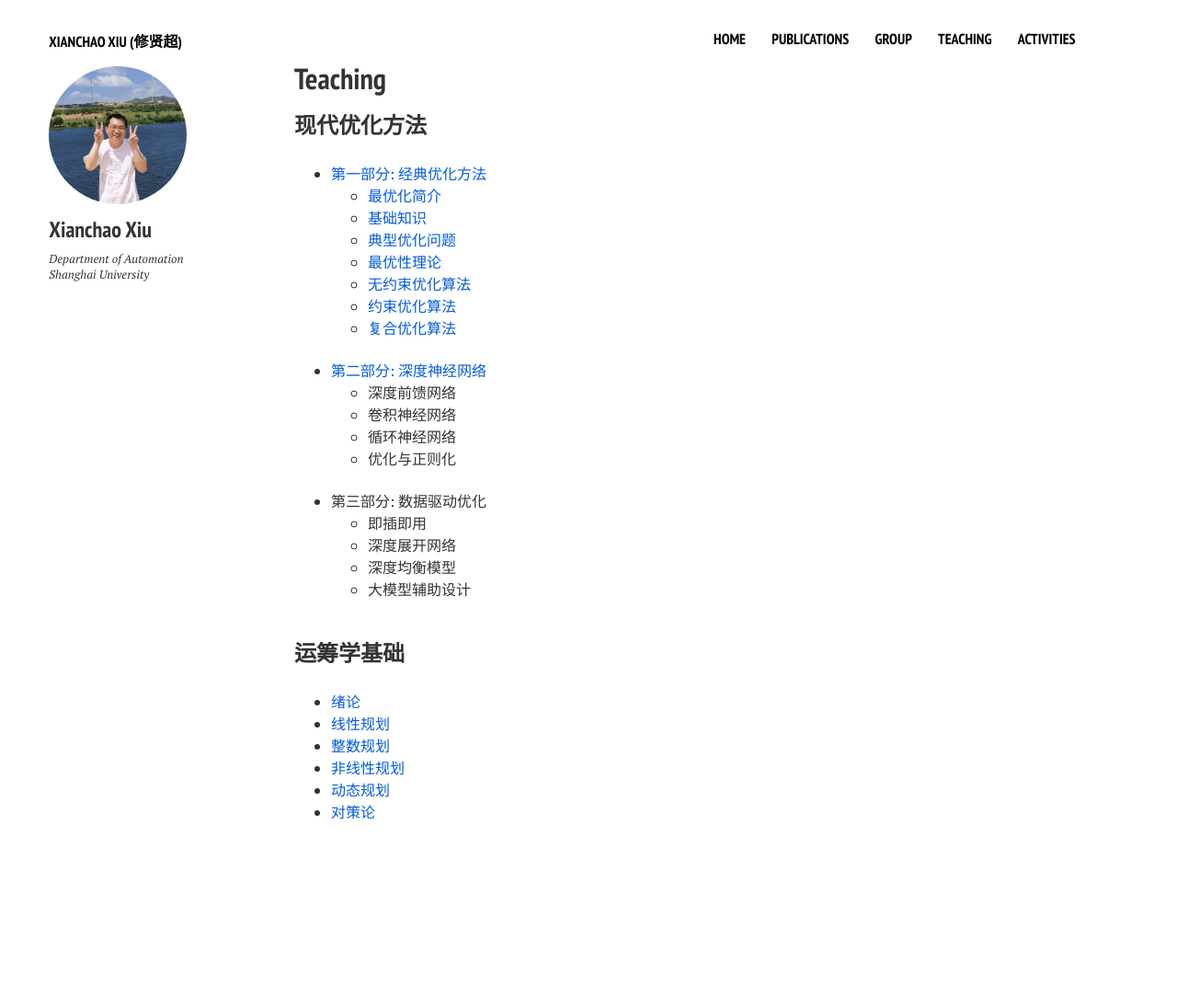
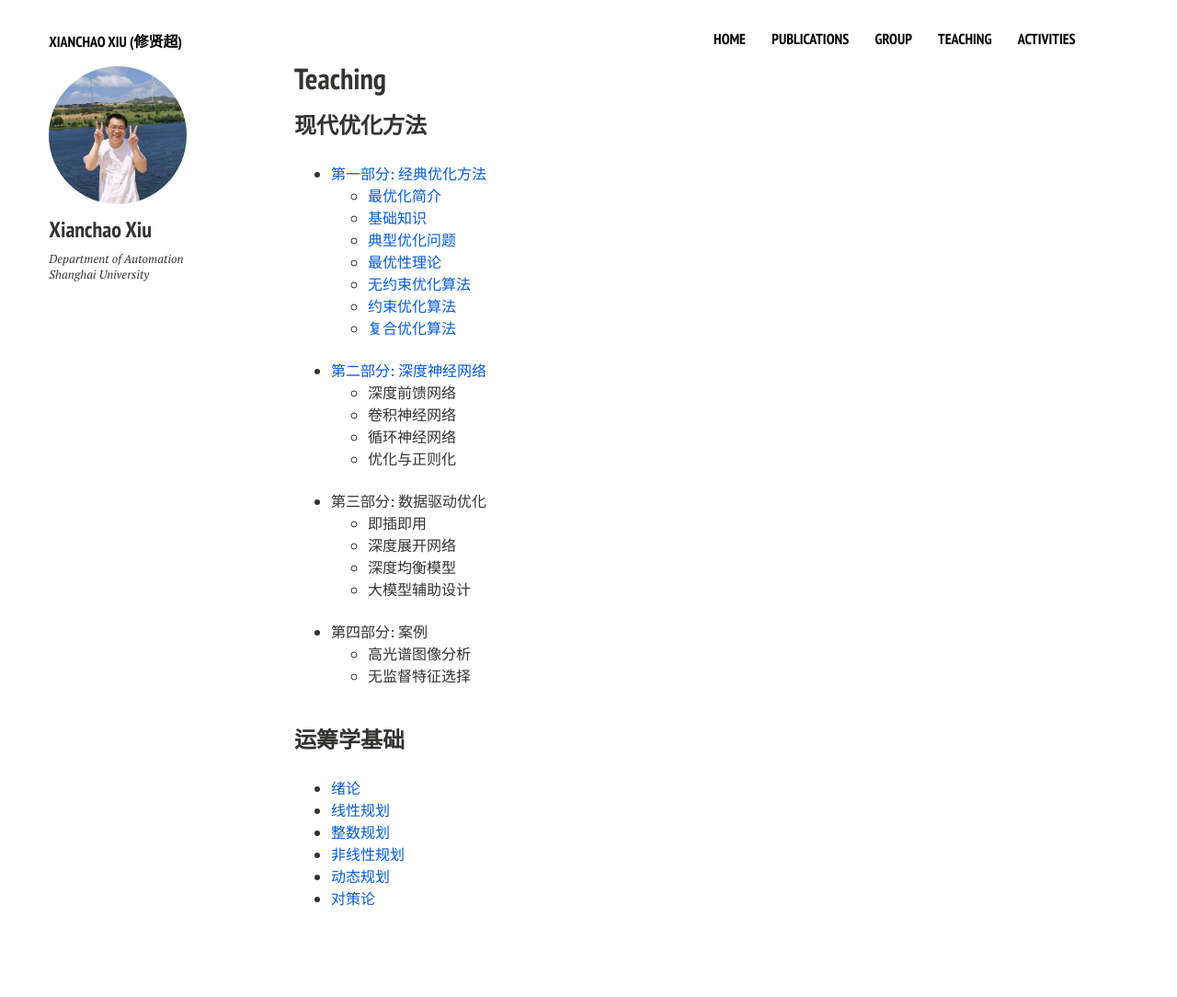
Before and after one commit to xianchaoxiu/xianchaoxiu.github.io, a Jekyll site: the page built from teaching/index.md, in a window 1280 px wide. Shown: the whole page at 92% size. Built offline with Jekyll 4.4.1, drawn with Linux system fonts in a browser that asks for light colours; nearby versions of some CDN libraries; before the commit the page ends 990 px from its top, so only the background shows below that.

Commit message:
Update index.md

```diff
--- a/teaching/index.md
+++ b/teaching/index.md
@@ -32,6 +32,10 @@ share: false
   - 深度均衡模型 <br>
   - 大模型辅助设计 <br><br>
 
+- 第四部分: 案例 <br>
+  - 高光谱图像分析 <br>
+  - 无监督特征选择 <br><br>
+
 
 
 ### 运筹学基础
```
